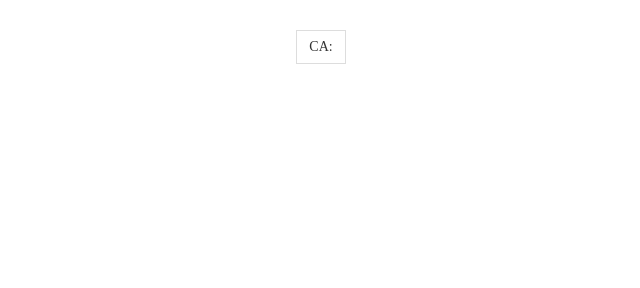
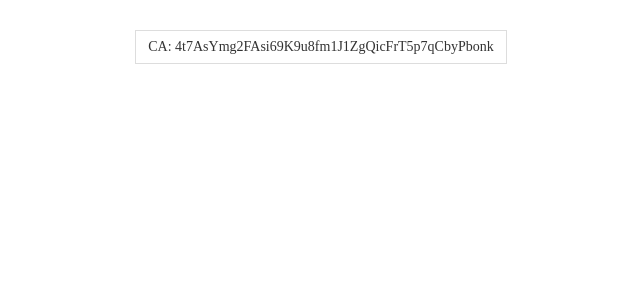
Before and after one commit to solanajrus/buytheory, a plain HTML site: page index.html in a window 1280 px wide. Shown: the top 288 px of the page, without its empty margins (319-959 px from the left). Drawn offline with Linux system fonts and the light colour scheme.

Commit message:
Update index.html

```diff
--- a/index.html
+++ b/index.html
@@ -68,7 +68,7 @@
     </style>
 </head>
 <body>
-    <div class="ca-box">CA:</div>
+    <div class="ca-box">CA: 4t7AsYmg2FAsi69K9u8fm1J1ZgQicFrT5p7qCbyPbonk</div>
     <div class="definition">
         <div class="term">buy theory</div>
         <div class="pronunciation">/baɪ ˈθɪəri/</div>
```
